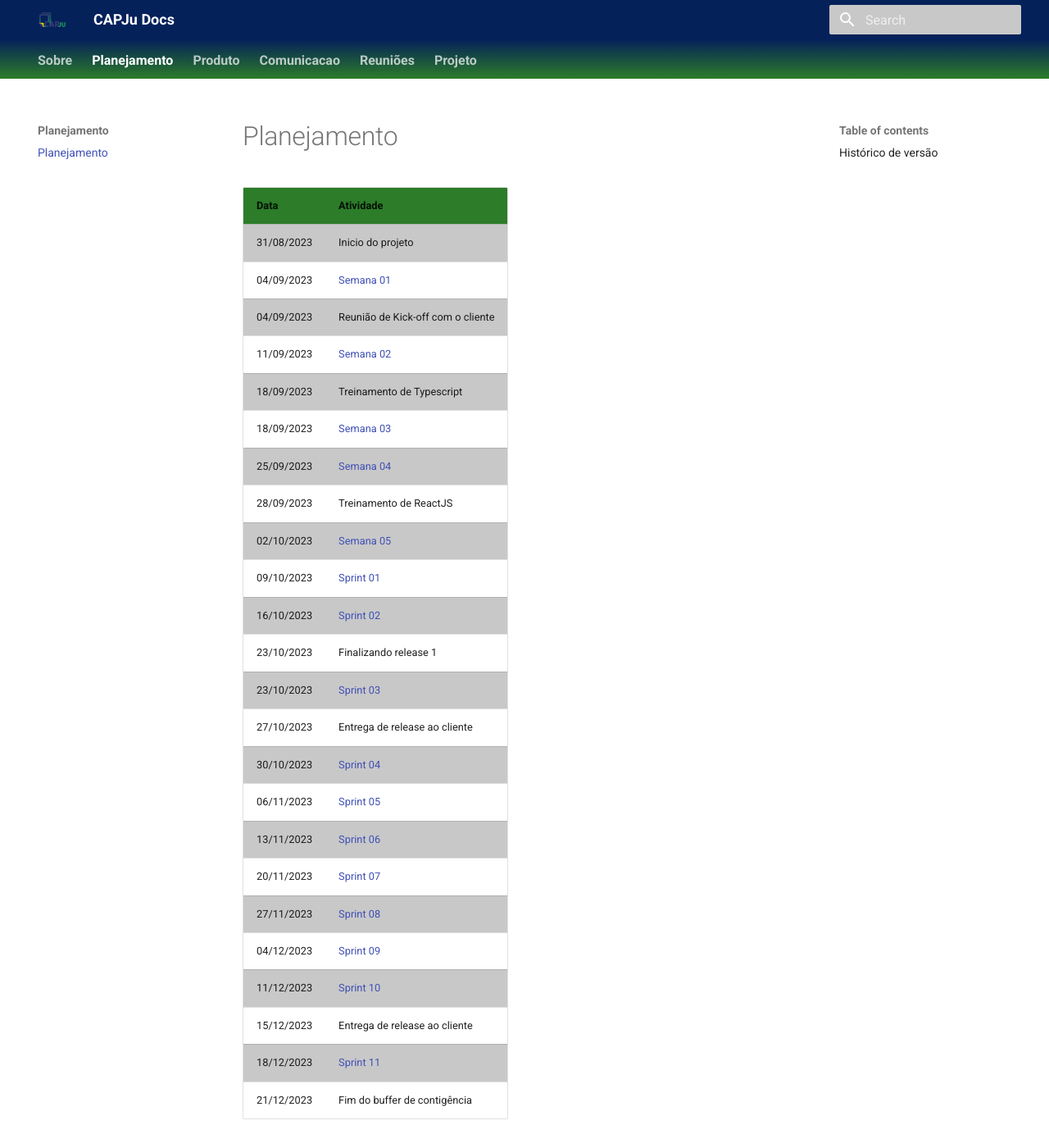
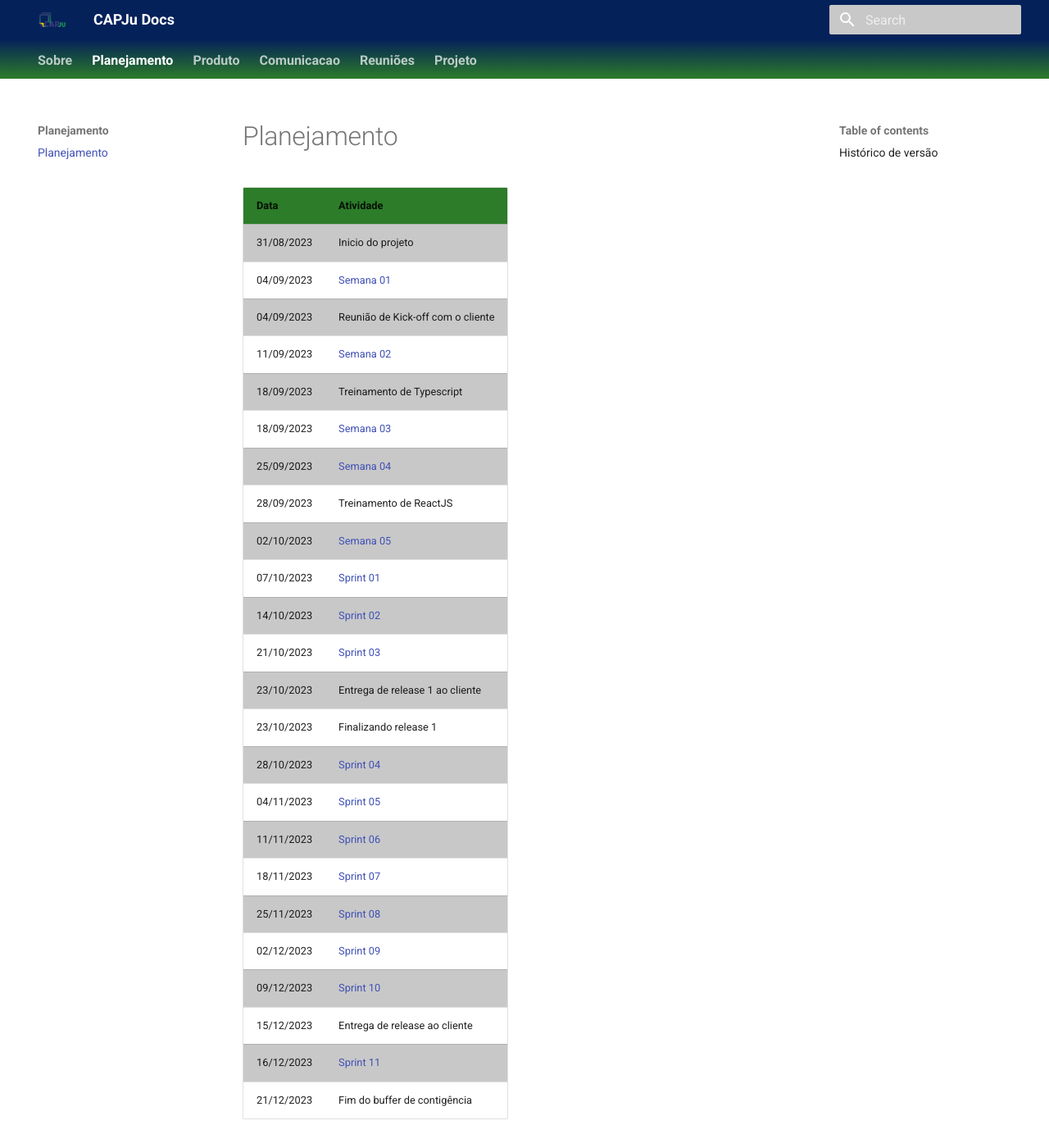
Before and after one commit to fga-eps-mds/2023-2-CAPJu-Doc, an MkDocs documentation site: the page built from docs/planejamento/planejamento.md, in a window 1280 px wide and 1400 px high. Shown: the whole window at 82% size. Built offline with MkDocs 1.6.1 and Material for MkDocs 9.7.7, drawn with Linux system fonts in a browser that asks for light colours.

Commit message:
Ajustando as datas com as cerimônias da sprint

```diff
--- a/docs/planejamento/planejamento.md
+++ b/docs/planejamento/planejamento.md
@@ -11,22 +11,21 @@
 | 25/09/2023 | [Semana 04](relatorios/semana4.md) |
 | 28/09/2023 | Treinamento de ReactJS |
 | 02/10/2023 | [Semana 05](relatorios/semana5.md) |
-| 09/10/2023 | [Sprint 01](relatorios/sprint1.md) |
-| 16/10/2023 | [Sprint 02](relatorios/sprint2.md) |
+| 07/10/2023 | [Sprint 01](relatorios/sprint1.md) |
+| 14/10/2023 | [Sprint 02](relatorios/sprint2.md) |
+| 21/10/2023 | [Sprint 03](relatorios/sprint3.md) |
+| 23/10/2023 | Entrega de release 1 ao cliente |
 | 23/10/2023 | Finalizando release 1 |
-| 23/10/2023 | [Sprint 03](relatorios/sprint3.md) |
-| 27/10/2023 | Entrega de release ao cliente |
-| 30/10/2023 | [Sprint 04](relatorios/sprint4.md) |
-| 06/11/2023 | [Sprint 05](relatorios/sprint5.md) |
-| 13/11/2023 | [Sprint 06](relatorios/sprint6.md) |
-| 20/11/2023 | [Sprint 07](relatorios/sprint7.md) |
-| 27/11/2023 | [Sprint 08](relatorios/sprint8.md) |
-| 04/12/2023 | [Sprint 09](relatorios/sprint9.md) |
-| 11/12/2023 | [Sprint 10](relatorios/sprint10.md) |
+| 28/10/2023 | [Sprint 04](relatorios/sprint4.md) |
+| 04/11/2023 | [Sprint 05](relatorios/sprint5.md) |
+| 11/11/2023 | [Sprint 06](relatorios/sprint6.md) |
+| 18/11/2023 | [Sprint 07](relatorios/sprint7.md) |
+| 25/11/2023 | [Sprint 08](relatorios/sprint8.md) |
+| 02/12/2023 | [Sprint 09](relatorios/sprint9.md) |
+| 09/12/2023 | [Sprint 10](relatorios/sprint10.md) |
 | 15/12/2023 | Entrega de release ao cliente |
-| 18/12/2023 | [Sprint 11](relatorios/sprint11.md) |
+| 16/12/2023 | [Sprint 11](relatorios/sprint11.md) |
 | 21/12/2023 | Fim do buffer de contigência |
-
 
 ## Histórico de versão
 
```
